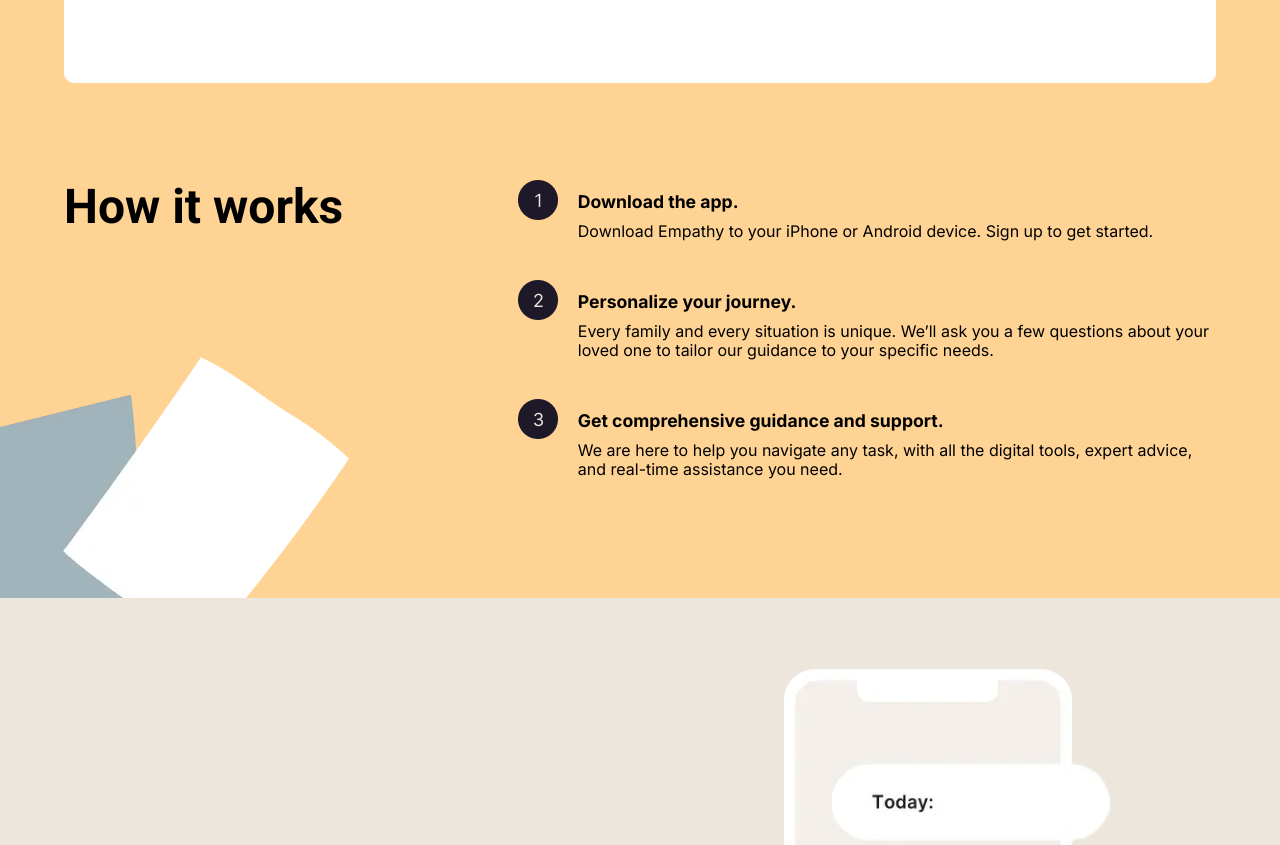
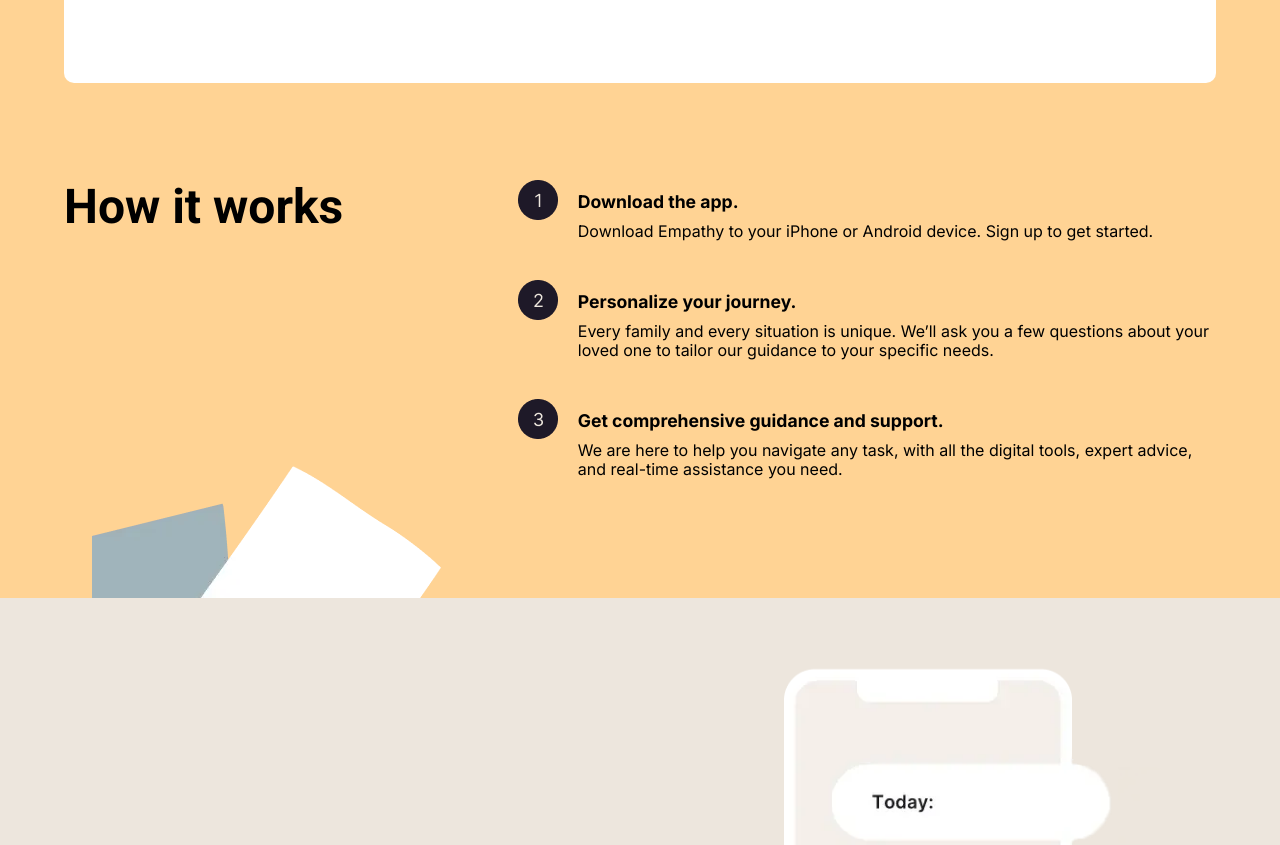
Before and after one commit to Alexandria-dr/Alexandria-dr.github.io, a plain HTML site: page index.html in a window 1280 px wide. Shown: the part 947-1792 px from the top of the page. Drawn offline with Linux system fonts and the light colour scheme.

Commit message:
last paper background

```diff
--- a/css/style.scss
+++ b/css/style.scss
@@ -280,6 +280,9 @@ h3 {
 }
 
 .explain {
+  background-image: url(/img/paper.webp);
+  background-repeat: no-repeat;
+  background-position: bottom -260px left 10%;
   background-color: #ffd394;
   width: 100%;
   overflow: hidden;
@@ -288,7 +291,7 @@ h3 {
     display: grid;
     grid-template-areas:
       "h2 listt"
-      "img listt";
+      ". listt";
     & > * {
       margin: 0;
     }
@@ -298,15 +301,6 @@ h3 {
       font-family: $Roboto;
       margin-top: 15px;
     }
-    // .explain__img {
-    //   height: 40px;
-    //   grid-area: img;
-    //   position: relative;
-    //   bottom: -70%;
-    //   img {
-    //     z-index: 10;
-    //   }
-    // }
   }
   .explain__list {
     grid-area: listt;
@@ -338,19 +332,6 @@ h3 {
   #learn {
     height: 70px;
     width: 100%;
-    position: relative;
-
-    &::before {
-      content: "";
-      position: absolute;
-      z-index: 11;
-      width: 500px;
-      height: 300px;
-      bottom: -50px;
-      left: 0;
-      background-image: url(/img/paper.webp);
-      background-repeat: no-repeat;
-    }
   }
 }
 
@@ -775,8 +756,6 @@ footer {
   }
 
   .explain {
-    background-image: url(/img/paper.webp);
-    background-repeat: no-repeat;
     background-position: bottom -260px left 0;
     #learn {
       height: 49px;
```
Also changed, not shown: css/style.css, 1 other file.
